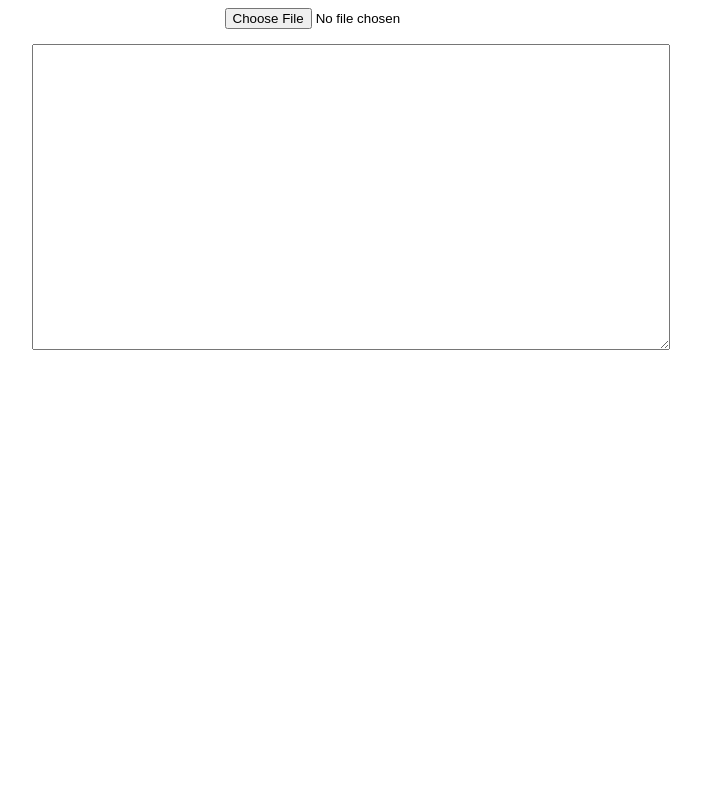
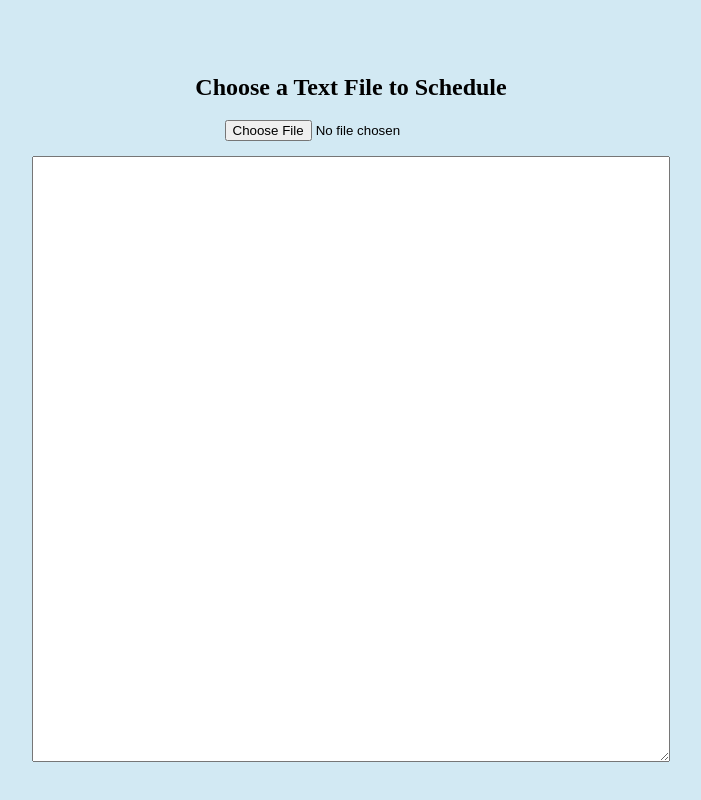
Before and after one commit to chrisninetyone/conference-track-management, a plain HTML site: page index.html in a window 1280 px wide. Shown: the whole page, without its empty margins (289-990 px from the left). Drawn offline with Linux system fonts and the light colour scheme.

Commit message:
added bare bones styles

```diff
--- a/index.html
+++ b/index.html
@@ -7,8 +7,9 @@
 </head>
 <body>
     <div>
+        <h2>Choose a Text File to Schedule</h2>
         <input id="file-input" type="file">
-        <textarea name="" cols="30" rows="20"></textarea>
+        <textarea name="" cols="50" rows="40"></textarea>
     </div>
     <script src="script.js"></script>
 </body>
--- a/script.js
+++ b/script.js
@@ -119,7 +119,8 @@ const splitMorningAndAfternoonSessions = (talks) => {
 }
 
 const scheduleTimesForSessions = (talks) => {
-    const allTracksArray = [];
+    const divider = new Array(85).fill('-', 0, 85).join('');
+    const allTracksArray = [divider];
     for (let i=1; i<=Object.keys(talks.morningSessions).length; i++) {
 
         const currentTrack = talks.morningSessions[i][0].track;
@@ -137,6 +138,7 @@ const scheduleTimesForSessions = (talks) => {
             d.setMinutes(d.getMinutes() + session.length);
         })
         allTracksArray.push(trackArray)
+        allTracksArray.push(divider)
     }
     return allTracksArray;
 }
--- a/style.css
+++ b/style.css
@@ -1,10 +1,16 @@
+body {
+    background-color: rgb(210, 233, 243);
+}
 div {
     display: flex;
     flex-direction: column;
     align-items: center;
+    justify-content: center;
+    height: 100vh
 }
 
 textarea {
     margin-top: 15px;
     width: 50%;
+
 }
```
